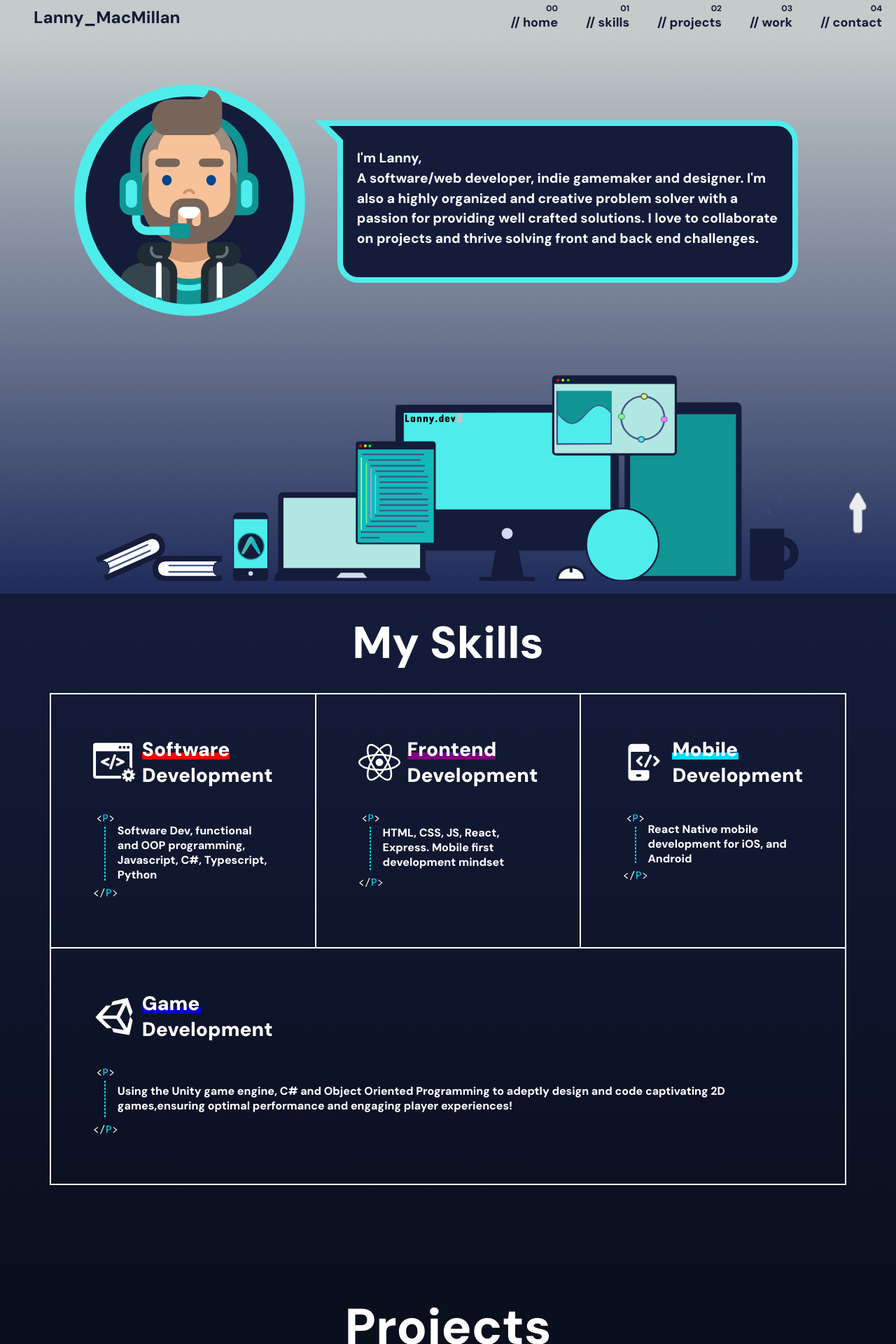
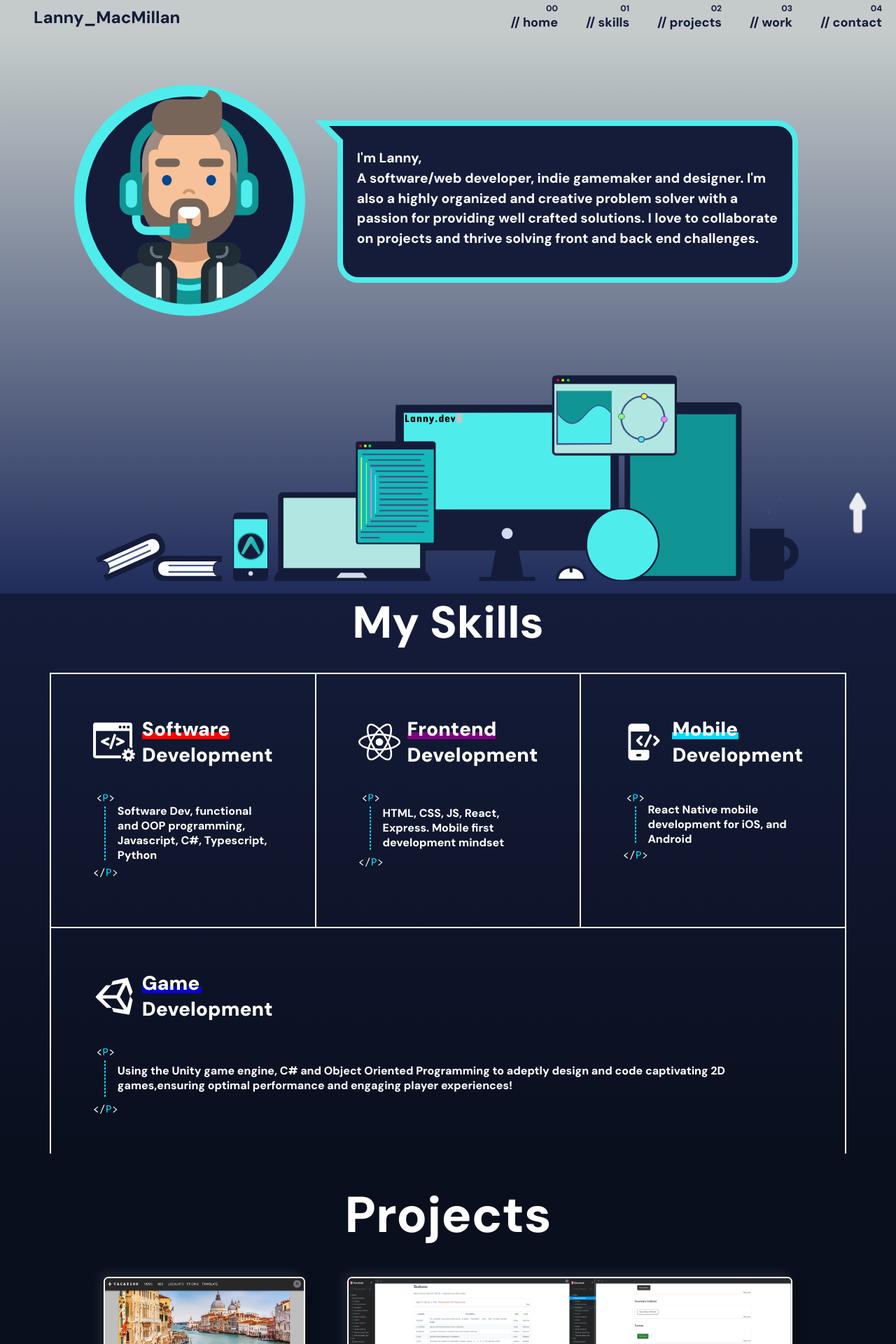
Before and after one commit to Lanny-MacMillan/dev_portfolio, a React (Create React App) app: page / in a window 1280 px wide. Shown: the top 1920 px of the page at 70% size. Built offline with nearby package versions, Linux system fonts and the light colour scheme; no server answers; a web font is replaced by a local one.

Commit message:
fixed bug with skills page, container was too large

```diff
--- a/src/components/skills/Skills.styles.js
+++ b/src/components/skills/Skills.styles.js
@@ -15,72 +15,6 @@ export const SkillsContainer = styled.div`
   background: linear-gradient(#141c3a, #0a0f1e);
   /* background-image: linear-gradient(#141c3a, #1a191d); */
 `;
-// export const SkillsContainer = styled.div`
-//   display: grid;
-//   height: 130vh;
-//   color: white;
-//   /* align-items: center;
-//   justify-content: center; */
-
-//   /* border: 1px solid red; */
-//   // margin: 2em auto; // for header
-//   grid-template-columns: 0.7fr 1fr 1fr 1fr 0.7fr;
-//   grid-template-rows: 0.7fr 0.5fr 1fr 1fr 1fr;
-//   gap: 0px 0px;
-//   grid-auto-flow: row;
-//   grid-template-areas:
-//     ". . . . ."
-//     ". header header header ."
-//     ". skills0 skills1 skills2 ."
-//     ". skills3 skills3 skills3 ."
-//     ". . . . .";
-//   /* For browsers that do not support gradients */
-//   background-color: #000;
-//   background-image: linear-gradient(#000, #1a191d);
-
-//   @media only screen and (min-width: 320px) and (max-width: 520px) {
-//     height: auto;
-//     grid-template-columns: 1fr;
-//     grid-template-rows: 0.1fr 0.3fr 1fr 1fr 1fr 1fr 0.3fr;
-//     grid-template-areas:
-//       ". "
-//       "header"
-//       "skills0"
-//       "skills1"
-//       "skills2"
-//       "skills3"
-//       ".";
-//   }
-
-//   @media only screen and (min-width: 520px) and (max-width: 992px) {
-//     height: auto;
-//     padding: 0 20px 0 20px;
-//     grid-template-columns: 1fr;
-//     grid-template-rows: 0.7fr 0.5fr 1fr 1fr 1fr 1fr 0.7fr;
-//     grid-template-areas:
-//       ". "
-//       "header"
-//       "skills0"
-//       "skills1"
-//       "skills2"
-//       "skills3"
-//       ".";
-//   }
-
-//   @media only screen and (min-width: 993px) and (max-width: 1200px) {
-//     height: 130vh;
-//     padding: 0 20px 0 20px;
-
-//     grid-template-columns: 1fr 1fr;
-//     grid-template-rows: 0.7fr 0.5fr 1fr 1fr 0.7fr;
-//     grid-template-areas:
-//       ". . "
-//       "header header"
-//       "skills0 skills1"
-//       "skills2 skills3"
-//       ". .";
-//   }
-// `;
 
 export const Header = styled.div`
   grid-area: header;
@@ -290,7 +224,7 @@ export const Skills3 = styled.div`
 export const Container = styled.div`
   max-width: 1500px;
   display: grid;
-  height: 120vh;
+  height: 100vh;
   color: white;
   /* border: 3px solid white; */
 
```
